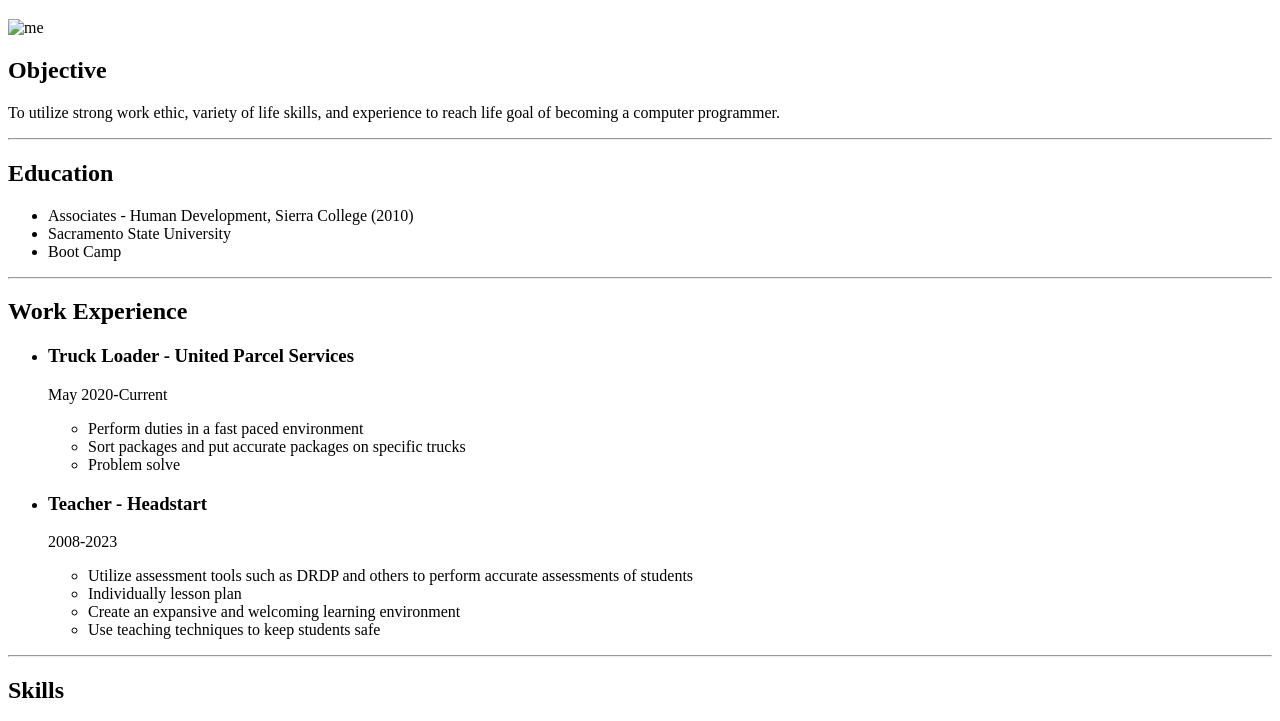
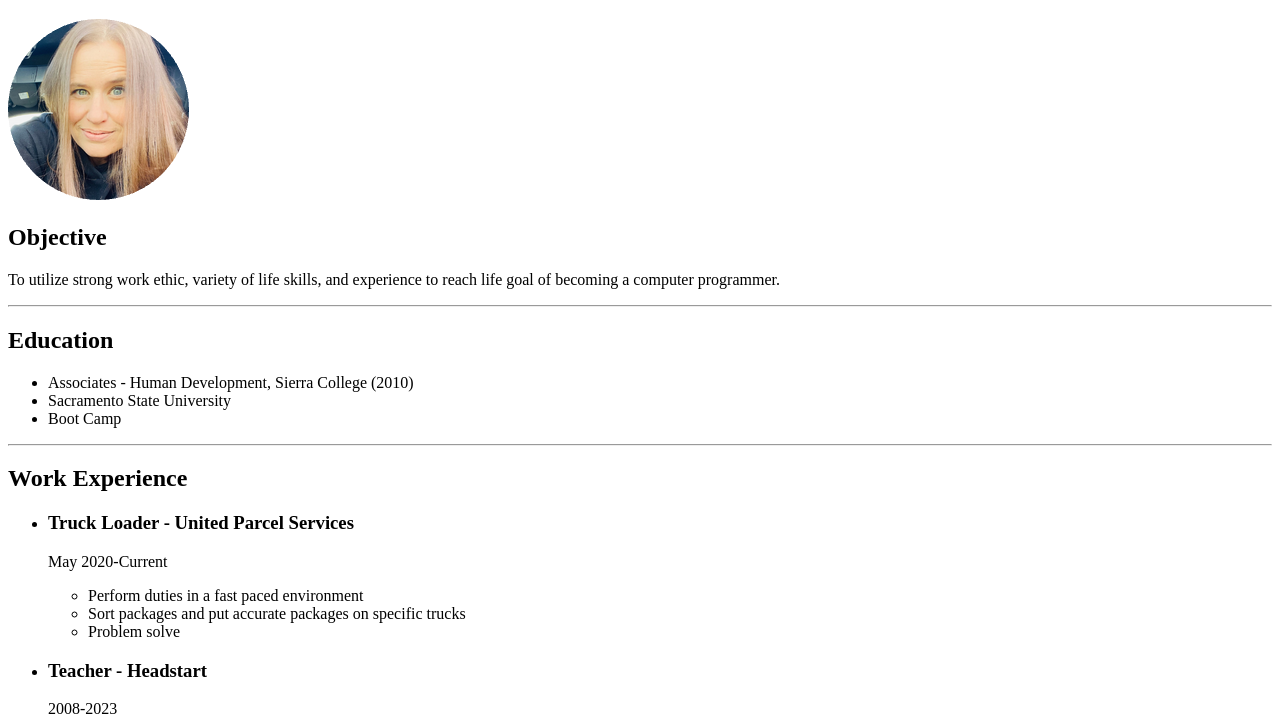
Before and after one commit to Agriff07/html-resume, a plain HTML site: page index.html in a window 1280 px wide. Shown: the part 61-782 px from the top of the page. Drawn offline with Linux system fonts and the light colour scheme.

Commit message:
Update index.html

```diff
--- a/index.html
+++ b/index.html
@@ -6,7 +6,7 @@
 </head>
 <body>
   <h1>Alicia Griffith</h1>
-  <img src="./images/img_me.png" alt="me">
+  <img src="./img_me.png" alt="me">
   <h2>Objective</h2>
   <p> To utilize strong work ethic, variety of life skills, and experience to reach life goal of becoming a computer programmer.</p>
   <hr>
```
